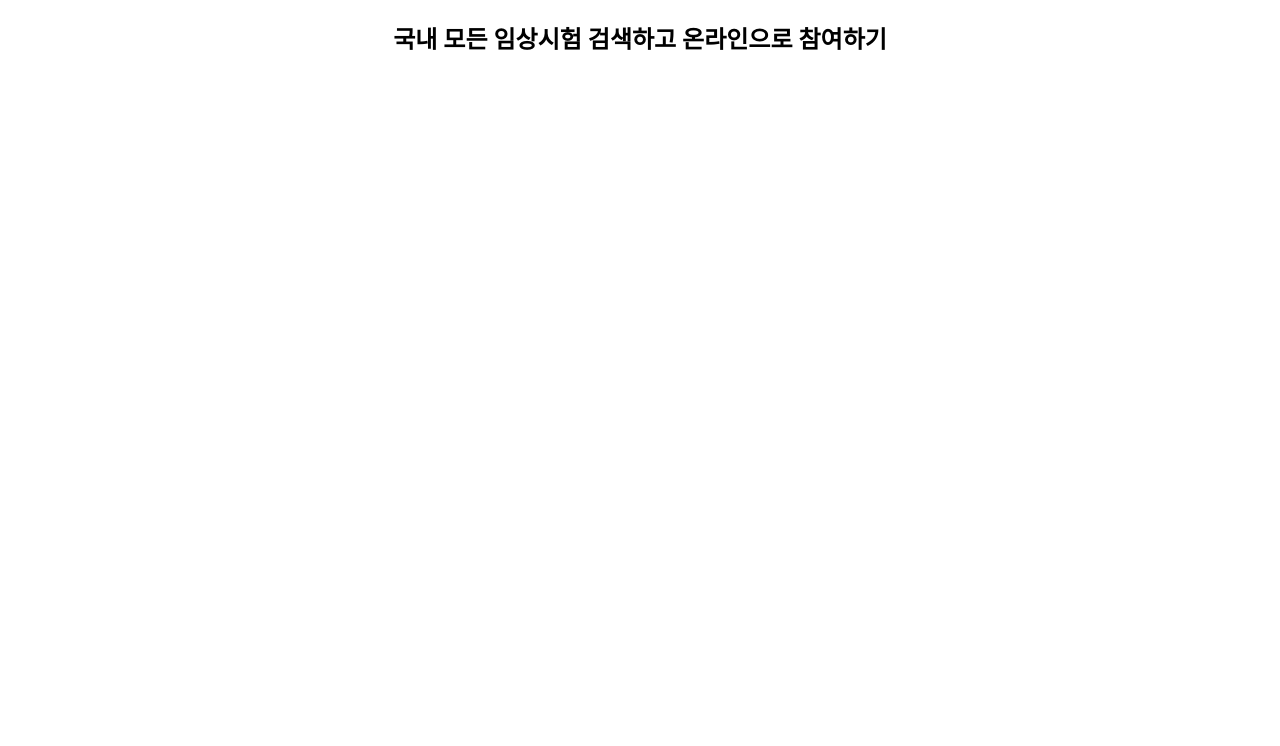
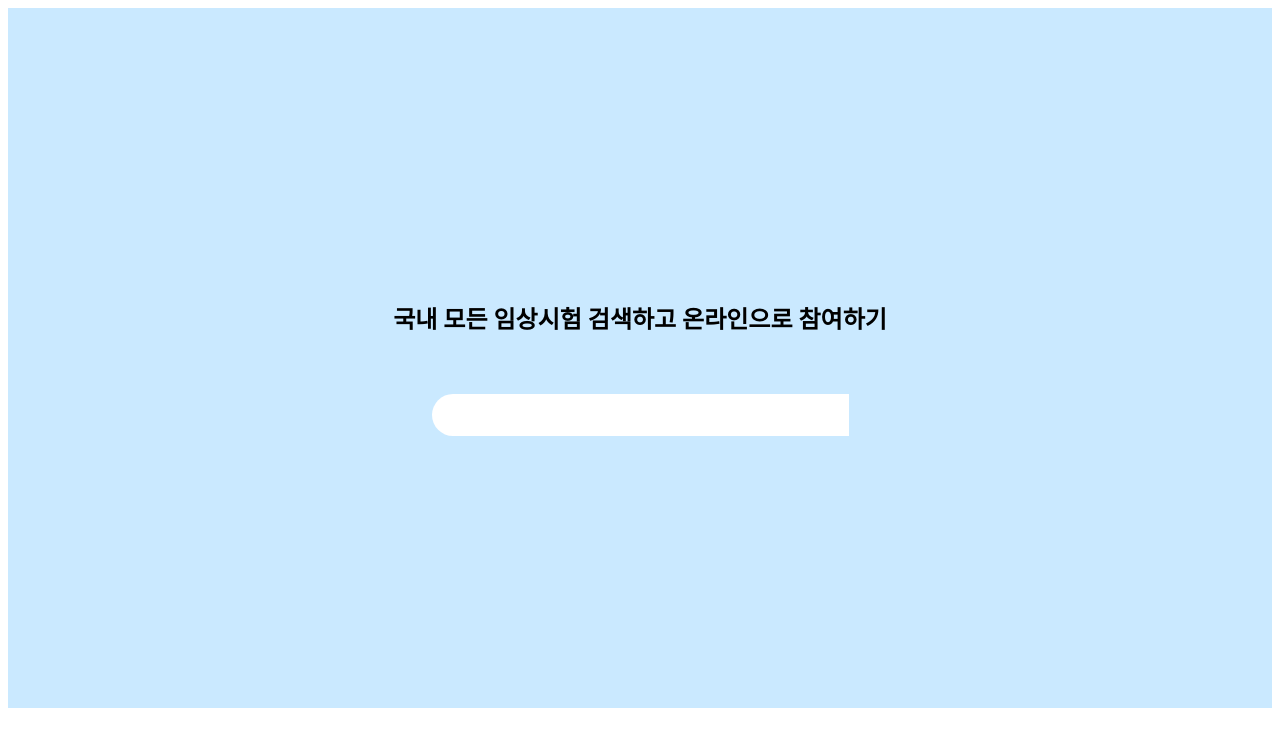
Before and after one commit to wanted-team-11/pre-onboarding-assignment-week-5-1-team-11, a React (Create React App) app: page / in a window 1280 px wide. Shown: the top 746 px of the page. Built offline with nearby package versions, Linux system fonts and the light colour scheme.

Commit message:
feat: SearchWrapper 컴포넌트 구현

```diff
--- a/src/App.tsx
+++ b/src/App.tsx
@@ -2,12 +2,17 @@ import React from "react";
 import "./App.css";
 import SearchTitle from "./components/SearchTitle";
 import SearchInput from "./components/SearchInput";
+import SearchWrapper from "./components/SearchWrapper";
 
 function App() {
   return (
     <div className="App">
-      <SearchTitle>국내 모든 임상시험 검색하고 온라인으로 참여하기</SearchTitle>
-      <SearchInput />
+      <SearchWrapper>
+        <SearchTitle>
+          국내 모든 임상시험 검색하고 온라인으로 참여하기
+        </SearchTitle>
+        <SearchInput />
+      </SearchWrapper>
     </div>
   );
 }
--- a/src/components/SearchInput.tsx
+++ b/src/components/SearchInput.tsx
@@ -18,4 +18,6 @@ const StyledInput = styled.input`
   height: 40px;
   border-top-left-radius: 50px;
   border-bottom-left-radius: 50px;
+  font-size: 20px;
+  padding-left: 15px;
 `;
--- /dev/null
+++ b/src/components/SearchWrapper.tsx
@@ -0,0 +1,17 @@
+import styled from "styled-components";
+
+function SearchWrapper({ children }: { children: React.ReactNode }) {
+  return <StyledSearchWrapper>{children}</StyledSearchWrapper>;
+}
+
+export default SearchWrapper;
+
+const StyledSearchWrapper = styled.div`
+  background-color: rgb(202, 233, 255);
+  height: 700px;
+  display: flex;
+  flex-direction: column;
+  justify-content: center;
+  align-items: center;
+  gap: 40px;
+`;
```
